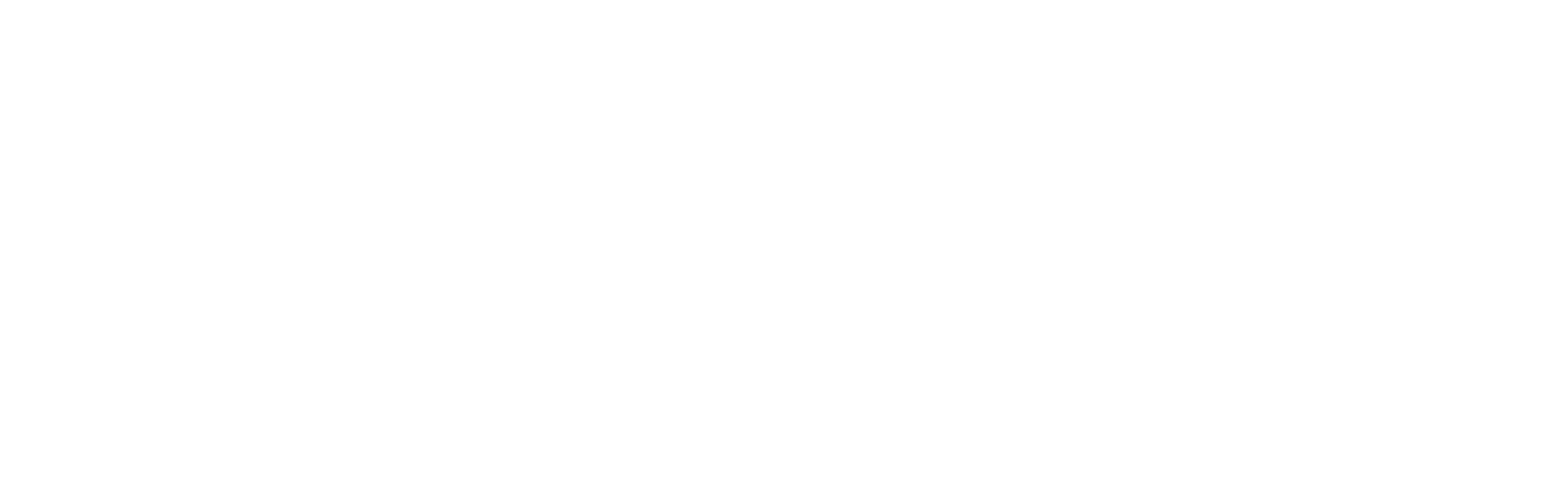
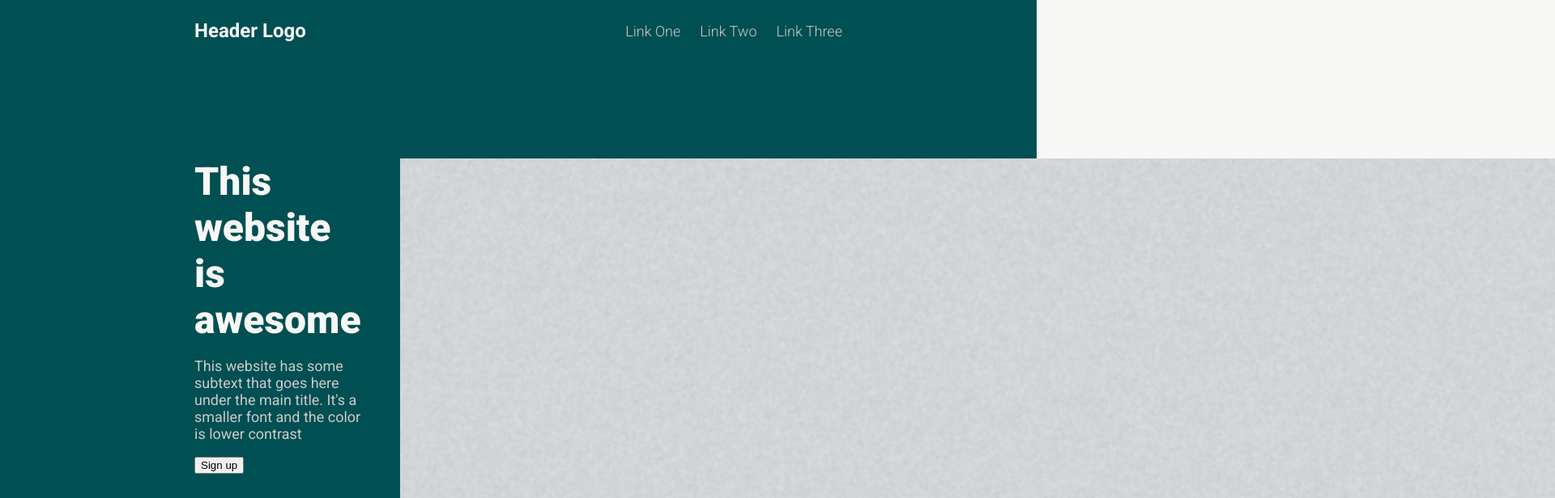
Before and after one commit to ilariaciavarella/odin-landing-pg, a plain HTML site: page index.html in a window 1280 px wide. Shown: the top 616 px of the page at 81% size, 1920 px wide, since content can reach past the window. Drawn offline with Linux system fonts and the light colour scheme.

Commit message:
Write whole html, style header and part of section 1

```diff
--- a/index.html
+++ b/index.html
@@ -4,8 +4,69 @@
         <meta charset="utf-8">
         <meta name="viewport" content="width=device-width, initial-scale=1.0">
         <title>Landing Page</title>
+        <link rel="stylesheet" href="styles.css">
+
+        <link rel="preconnect" href="https://fonts.googleapis.com">
+        <link rel="preconnect" href="https://fonts.gstatic.com" crossorigin>
+        <link
+            href="https://fonts.googleapis.com/css2?family=Roboto:ital,wght@0,300;0,400;0,700;0,900;1,300;1,400;1,700;1,900&display=swap"
+            rel="stylesheet">
     </head>
+
     <body>
+        <header>
+            <div class="logo">Header Logo</div>
+            <nav>
+                <ul>
+                    <li><a href="">Link One</a></li>
+                    <li><a href="">Link Two</a></li>
+                    <li><a href="">Link Three</a></li>
+                </ul>
+            </nav>
+        </header>
 
+        <div class="sect1">
+            <div class="text">
+                <h1>This website is awesome</h1>
+                <p>This website has some subtext that goes here under the main title. It's a smaller font and the color is lower contrast</p>
+                <button>Sign up</button>
+            </div>
+            <img src="images/flower-01.jpeg" alt="One flower" class="main-img">
+        </div>
+
+        <div class="sect2">
+            <h2>Some random information.</h2>
+            <div class="card">
+                <img src="images/flower-01.jpeg" alt="One flower">
+                <p>this is some subtext under an illustration or image</p>
+            </div>
+            <div class="card">
+                <img src="images/flower-01.jpeg" alt="One flower">
+                <p>this is some subtext under an illustration or image</p>
+            </div>
+            <div class="card">
+                <img src="images/flower-01.jpeg" alt="One flower">
+                <p>this is some subtext under an illustration or image</p>
+            </div>
+            <div class="card">
+                <img src="images/flower-01.jpeg" alt="One flower">
+                <p>this is some subtext under an illustration or image</p>
+            </div>
+        </div>
+
+        <div class="sect3">
+            <div class="quote">This is an inspiring quote, or a testimonial from a customer. Maybe it's just filling up space, or maybe people will actually read it. Who knows? All I know is that it looks nice.</div>
+            <div class="author">Thor, God of Thunder</div>
+        </div>
+
+        <div class="sect4">
+            <h3>Call to action! It's time!</h3>
+            <p>Sign up for our product by clicking that button right over there!</p>
+            <button>Sign up</button>
+        </div>
+
+        <footer>
+            Copyright © Ilaria & The Odin Project 2023
+        </footer>
     </body>
 </html>
--- a/styles.css
+++ b/styles.css
@@ -0,0 +1,68 @@
+body {
+    font-family: 'Roboto', 'Helvetica', sans-serif;
+    font-weight: 400;
+    margin: 0;
+    background-color: #F7F7F5;
+}
+
+header, .sect1, footer {
+    background-color: #004F52;
+}
+
+.sect3 {
+    background-color: #CBCAC8;
+}
+
+header {
+    padding: 24px 240px;
+    display: flex;
+    justify-content: space-between;
+    align-items: center;
+}
+
+.logo {
+    font-weight: 700;
+    font-size: 24px;
+    color: #F7F7F5;
+}
+
+nav ul {
+    font-size: 18px;
+    font-weight: 300;
+    list-style-type: none;
+    margin: 0;
+    padding: 0;
+    display: flex;
+    gap: 24px;
+}
+
+nav a {
+    text-decoration: none;
+    color: #CBCAC8;
+
+}
+
+.sect1 {
+    padding: 120px 240px;
+    display: flex;
+    gap: 48px;
+}
+
+h1 {
+    font-size: 48px;
+    font-weight: 900;
+    color: #F7F7F5;
+    margin-top: 0;
+    margin-bottom: 8px;
+}
+
+p {
+    font-size: 18px;
+    font-weight: 400;
+    color: #CBCAC8;
+}
+
+.sect2 img {
+    width: 100px;
+    height: auto;
+}
```
Also changed, not shown: images/flower-01.jpeg (added), 1 other file.
